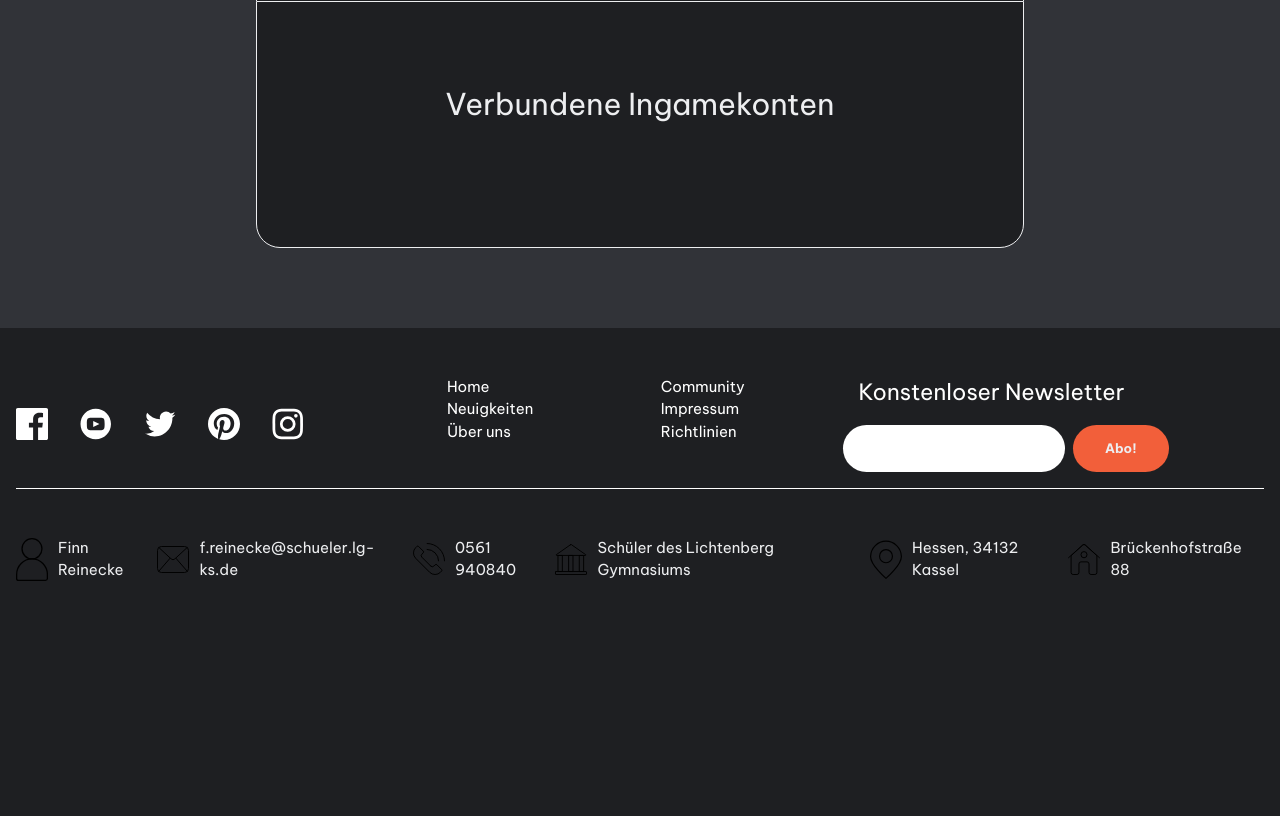
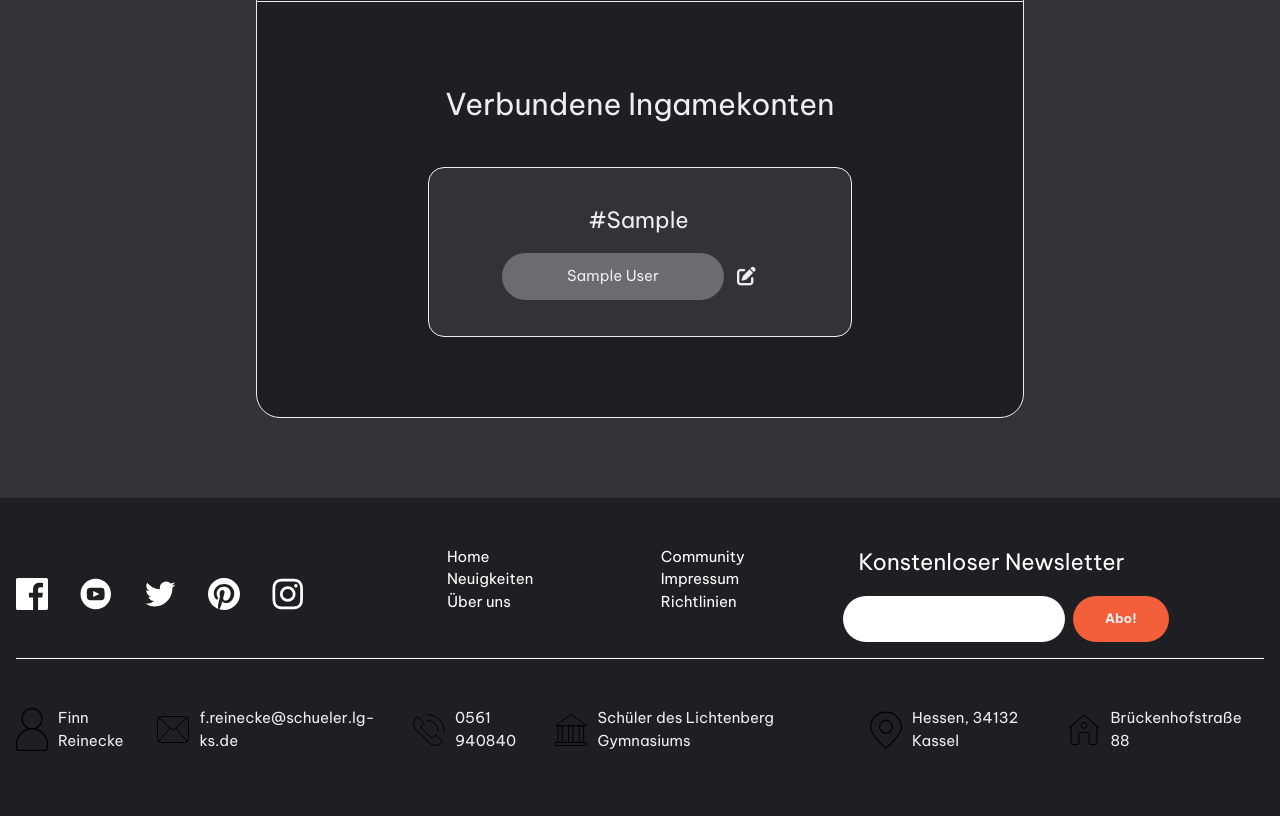
Before and after one commit to finnrck/Clashtracker, a PHP site: page /subpages/accountsettings.php in a window 1280 px wide. Shown: the part 827-1643 px from the top of the page. Before the commit the page ends 1408 px from the top, so only its background shows below. Run offline with PHP 8.4, Linux system fonts and the light colour scheme; the visitor is signed in with stand-in values (Sample User, id 1); tables that the repository leaves empty or names only in its code hold one stand-in row (values such as "Sample post"); some libraries are stand-ins or nearby versions.

Commit message:
AccountSettings v3 - Final

```diff
--- a/data/dbConnection.php
+++ b/data/dbConnection.php
@@ -185,14 +185,14 @@ if (isset($data["action"])) {
             if ($results < 1) {
                 $data = null;
                 $response[] = [
-                    'isOutdated' => $isOutdated,
-                    'data' => $data ? json_decode($data, true) : null
+                    "isOutdated" => $isOutdated,
+                    "data" => $data ? json_decode($data, true) : null
                 ];
                 echo json_encode(["status" => "success", "data" => $response]);
             }
 
             foreach ($results as $row) {
-                $lastRequest = $row['last_request'];
+                $lastRequest = $row["last_request"];
                 $isOutdated = true;
 
                 if ($lastRequest) {
@@ -212,7 +212,7 @@ if (isset($data["action"])) {
                                 ORDER BY api_requests.erstelldatum DESC
                                 LIMIT 1
                             ");
-                        $dataStmt->bind_param("i", $row['id']);
+                        $dataStmt->bind_param("i", $row["id"]);
                         $dataStmt->execute();
                         $dataStmt->bind_result($data);
                         $dataStmt->fetch();
@@ -225,10 +225,10 @@ if (isset($data["action"])) {
                 }
 
                 $response[] = [
-                    'id' => $row['id'],
-                    'name' => $row['name'],
-                    'isOutdated' => $isOutdated,
-                    'data' => $data ? json_decode($data, true) : null
+                    "id" => $row["id"],
+                    "name" => $row["name"],
+                    "isOutdated" => $isOutdated,
+                    "data" => $data ? json_decode($data, true) : null
                 ];
             }
             echo json_encode(["status" => "success", "data" => $response]);
@@ -394,14 +394,14 @@ if (isset($data["action"])) {
                     if ($data) {
                         $filteredData = [];
                         foreach ($data as $record) {
-                            $date = (new DateTime($record['erstelldatum']))->format('Y-m-d');
+                            $date = (new DateTime($record["erstelldatum"]))->format("Y-m-d");
                             if (!isset($filteredData[$date])) {
                                 $filteredData[$date] = $record;
                             }
                         }
 
                         usort($filteredData, function ($a, $b) {
-                            return strtotime($a['erstelldatum']) - strtotime($b['erstelldatum']);
+                            return strtotime($a["erstelldatum"]) - strtotime($b["erstelldatum"]);
                         });
 
                         echo json_encode([
@@ -465,9 +465,66 @@ if (isset($data["action"])) {
             mysqli_stmt_execute($stmt_update_password);
             echo json_encode(["status" => "success", "message" => "Password erfolgreich verändert"]);
         } else {
-            return json_encode(["status" => "error", "message" => "Fehler beim Vorbereiten der SQL-Anweisung für das ändern des Passworts."]);
+            echo json_encode(["status" => "error", "message" => "Fehler beim Vorbereiten der SQL-Anweisung für das ändern des Passworts."]);
         }
-    } else {
+    } else if ($action === "getAllIngameAccs") {
+
+        $user_id = $data["user_id"];
+        $sql_get_ingame = "SELECT * FROM user_ingame_relation WHERE user_id = ?";
+
+        if ($stmt_get_ingame = mysqli_prepare($conn, $sql_get_ingame)) {
+            mysqli_stmt_bind_param($stmt_get_ingame, "i", $user_id);
+            mysqli_stmt_execute($stmt_get_ingame);
+            $result = mysqli_stmt_get_result($stmt_get_ingame);
+
+            $data = [];
+
+            while ($row = mysqli_fetch_assoc($result)) {
+                $ingame_id = $row["ingame_id"];
+                $display_name = $row["display_name"];
+
+                // Abrufen des ingameschlüssels
+                $sql_get_ingameschlüssel = "SELECT ingameschlüssel FROM ingame WHERE id = ?";
+                if ($stmt_get_ingameschlüssel = mysqli_prepare($conn, $sql_get_ingameschlüssel)) {
+                    mysqli_stmt_bind_param($stmt_get_ingameschlüssel, "i", $ingame_id);
+                    mysqli_stmt_execute($stmt_get_ingameschlüssel);
+                    $result_ingameschlüssel = mysqli_stmt_get_result($stmt_get_ingameschlüssel);
+
+                    if ($row_ingameschlüssel = mysqli_fetch_assoc($result_ingameschlüssel)) {
+                        $ingameschlüssel = $row_ingameschlüssel["ingameschlüssel"];
+
+                        // Ergebnis dem Datenarray hinzufügen
+                        $data[] = [
+                            "ingame_id" => $ingame_id,
+                            "ingameschlüssel" => $ingameschlüssel,
+                            "display_name" => $display_name
+                        ];
+                    }
+                }
+            }
+
+            echo json_encode(["status" => "success", "message" => "Daten erfolgreich abgerufen", "data" => $data]);
+        } else {
+            echo json_encode(["status" => "error", "message" => "Fehler beim Vorbereiten der SQL-Anweisung."]);
+        }
+    } else if($action === "updateDisplayname"){
+        $newDisplayname = $data["newDisplayname"];
+        $ingame_id = $data["ingame_id"];
+        $user_id = $data["user_id"];
+
+        $sql_update_displayname = "UPDATE user_ingame_relation SET display_name = ? WHERE user_id = ? AND ingame_id = ?";
+        if ($stmt_update_displayname = mysqli_prepare($conn, $sql_update_displayname)){
+            mysqli_stmt_bind_param($stmt_update_displayname, "sii", $newDisplayname, $user_id, $ingame_id);
+            if (mysqli_stmt_execute($stmt_update_displayname)) {
+                echo json_encode(["status" => "success", "message" => "Displayname erfolgreich aktualisiert"]);
+            } else {
+                echo json_encode(["status" => "error", "message" => "Fehler beim Ausführen der SQL-Anweisung: " . mysqli_error($conn)]);
+            }
+        }else {
+            echo json_encode(["status" => "error", "message" => "Fehler beim Vorbereiten der SQL-Anweisung."]);
+        }
+    }
+    else {
         echo json_encode(["status" => "error", "message" => "Ungültige Aktion"]);
     }
 }
--- a/styles.css
+++ b/styles.css
@@ -1250,3 +1250,63 @@ input:where([type="text"], [type="email"], [type="password"]) {
   padding: 1vh;
   box-sizing: border-box;
 }
+.ingameaccount-settings{
+  min-width: 70%;
+  background-color: var(--clr-main-600);
+  border: 1px solid var(--clr-main-200);
+  border-radius: 2vh;
+}
+.ingameaccount-settings .overflow{
+  margin-right: 1vw;
+}
+.ingame-settingcontainer{
+  width: 100%;
+  display: flex;
+  flex-direction: column;
+  align-items: center;
+  border-bottom: 1px solid var(--clr-main-200);
+}
+.ingame-settingcontainer:last-child{
+  border: none;
+}
+.ingame-settingcontainer p{
+  color: var(--clr-main-200);
+  font-size: var(--fs-650);
+  margin: 2vh;
+}
+.ingame-setting-accountfield{
+  width: 100%;
+  display: flex;
+  justify-content: center;
+  align-items: center;
+  margin-bottom: 2vh;
+}
+.ingame-setting-accountdata input:disabled{
+  color: var(--clr-main-200);
+}
+.ingame-setting-accountdata input{
+  text-align: center;
+  width: 100%;
+}
+.ingame-setting-accountedit{
+  max-width: 4vw;
+  display: flex;
+  justify-content: center;
+  align-items: center;
+  flex: 2;
+}
+.ingame-setting-accountedit button{
+  border: none;
+  margin-right: 0.5vw;
+}
+.ingame-setting-accountedit button:hover{
+  cursor: pointer;
+}
+.ingame-setting-accountedit button:hover i {
+  color: var(--clr-accent-400);
+}
+
+.ingame-setting-accountedit .fa-pen-to-square, .fa-check, .fa-xmark{
+  background-color: var(--clr-main-600);
+  color: var(--clr-main-200);
+}
--- a/subpages/accountsettings.php
+++ b/subpages/accountsettings.php
@@ -11,7 +11,7 @@ if ($user_data_array["status"] == "success") {
     echo "Fehler: " . $user_data_array["message"];
 }
 
-if ($_SERVER['REQUEST_METHOD'] === 'POST') {
+if ($_SERVER["REQUEST_METHOD"] === "POST") {
     $passwordAuth = $_POST["passwordAuth"];
     $newPW = $_POST["newpassword"];
     if (password_verify($passwordAuth, $user_data["password"])) {
@@ -116,6 +116,14 @@ if (isset($_SESSION["user_id"]) && isset($_SESSION["displayname"])) {
             </section>
             <section class="setting-block ingame-user-data-container">
                 <h2>Verbundene Ingamekonten</h2>
+                <div class="ingameaccount-settings">
+                    <div class="ingameaccount-box overflow" id="ingame-setting-datablock">
+                        <div class="spinner-box">
+                            <div class="spinner">
+                            </div>
+                        </div>
+                    </div>
+                </div>
             </section>
         </div>
 
@@ -160,10 +168,77 @@ if (isset($_SESSION["user_id"]) && isset($_SESSION["displayname"])) {
         const passwordAuth = document.getElementById("password-auth");
         const pwfailmassage = document.getElementById("failmassage");
 
+        async function loadIngameAccounts() {
+
+            let response = await displayAllIngameAccounts(userID);
+            document.getElementById("ingame-setting-datablock").innerHTML = response;
+
+            document.querySelectorAll(".edit-btn").forEach(button => {
+                button.addEventListener("click", function() {
+                    let container = button.closest(".ingame-settingcontainer");
+                    container.querySelector("input").disabled = false;
+                    container.querySelector(".edit-btn-box").classList.add("invisible");
+                    container.querySelector(".save-cancel-buttons").classList.remove("invisible");
+                });
+            });
+
+
+
+            document.querySelectorAll(".newdisplayname_input").forEach(input => {
+                input.addEventListener("keydown", function(event) {
+                    if (event.key === "Enter") {
+                        let container = input.closest(".ingame-settingcontainer");
+                        saveChanges(container.querySelector(".save-btn"));
+                    }
+                });
+            });
+
+            document.querySelectorAll(".save-btn").forEach(button => {
+                button.addEventListener("click", function() {
+                    saveChanges(button);
+                });
+            });
+
+            document.querySelectorAll(".cancel-btn").forEach(button => {
+                button.addEventListener("click", function() {
+                    let container = button.closest(".ingame-settingcontainer");
+                    let input = container.querySelector("input");
+                    input.value = input.getAttribute("data-original-value");
+                    input.disabled = true;
+                    container.querySelector(".save-cancel-buttons").classList.add("invisible");
+                    container.querySelector(".edit-btn-box").classList.remove("invisible");
+                });
+            });
+        }
+
+        async function saveChanges(button) {
+            let container = button.closest(".ingame-settingcontainer");
+            let ingame_id = container.getAttribute("data-ingame-id");
+            let input = container.querySelector("input");
+            input.disabled = true;
+            container.querySelector(".save-cancel-buttons").classList.add("invisible");
+            container.querySelector(".edit-btn-box").classList.remove("invisible");
+
+            let newDisplayname = input.value;
+            if (newDisplayname.length < 4){
+                input.value = input.getAttribute("data-original-value");
+            }else {
+                var response = await updateDisplayname(newDisplayname, ingame_id, userID);
+            if (response.status != "success"){
+                input.value = input.getAttribute("data-original-value");
+                console.log(response.message);
+            }else {
+                input.setAttribute("data-original-value", input.value);
+            }
+            }
+        }
+
         function loadUserData() {
-            displayname.value = "<?php echo $user_data["displayname"]; ?>";
-            username.value = "<?php echo $user_data["username"]; ?>";
-            email.value = "<?php echo $user_data["email"]; ?>";
+            displayname.value = displaynameValue;
+            username.value = usernameValue;
+            email.value = emailValue;
+
+            loadIngameAccounts();
         }
         window.onload = loadUserData();
 
@@ -276,7 +351,7 @@ if (isset($_SESSION["user_id"]) && isset($_SESSION["displayname"])) {
                     console.log(response);
                 },
                 error: function(xhr, status, error) {
-                    console.error('Fehler:', error);
+                    console.error("Fehler:", error);
                 }
             })
 
--- a/subpages/login.php
+++ b/subpages/login.php
@@ -122,7 +122,7 @@ if ($_SERVER["REQUEST_METHOD"] == "POST") {
         $hasedPassword = password_hash($password, PASSWORD_DEFAULT);
         $sql = "INSERT INTO users(username, email, password, displayname) VALUES (?, ?, ?, ?)";
         $stmt = mysqli_prepare($conn, $sql);
-        mysqli_stmt_bind_param($stmt, "ssss", $benutzername, $email, $hasedPassword, $benutzername); //nicht testet mit ssss
+        mysqli_stmt_bind_param($stmt, "ssss", $benutzername, $email, $hasedPassword, $benutzername);
 
         if (mysqli_stmt_execute($stmt)) {
             $user_id = mysqli_insert_id($conn);
```
Also changed, not shown: data/dbaction.js (+131 -37 lines).
